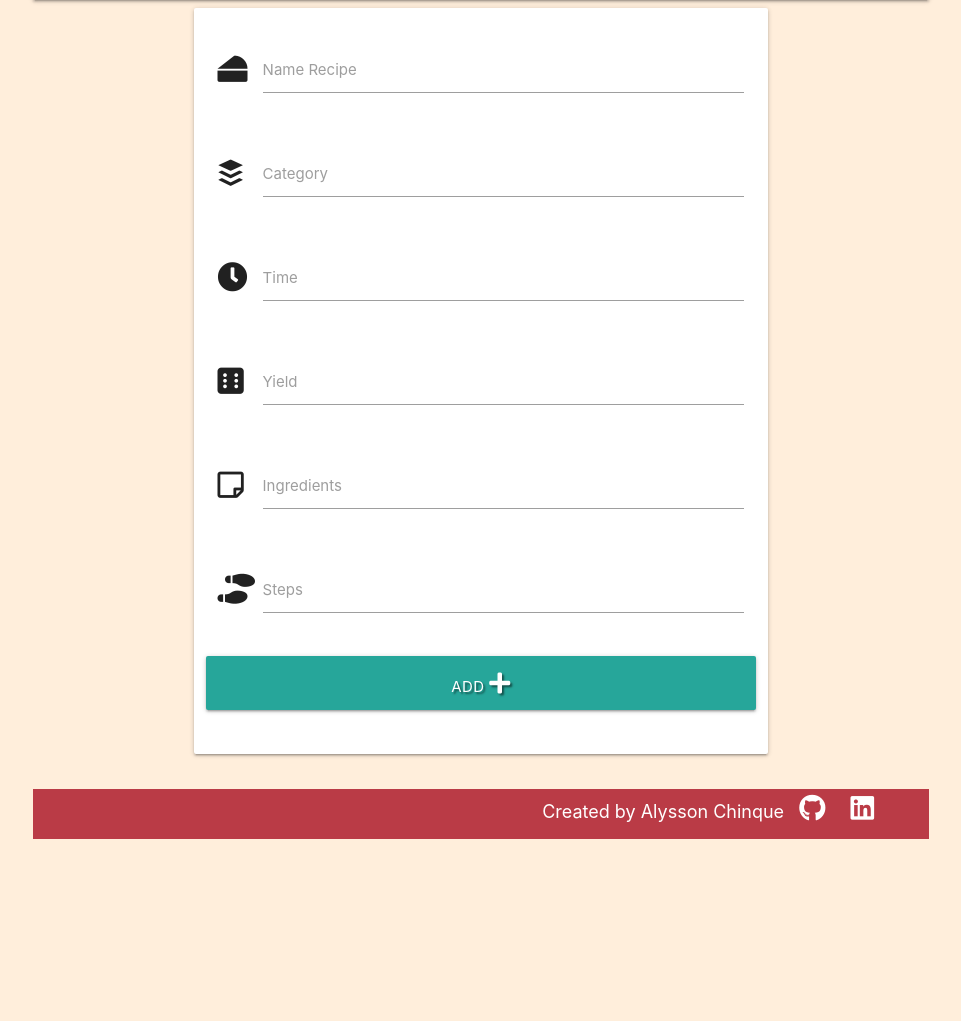
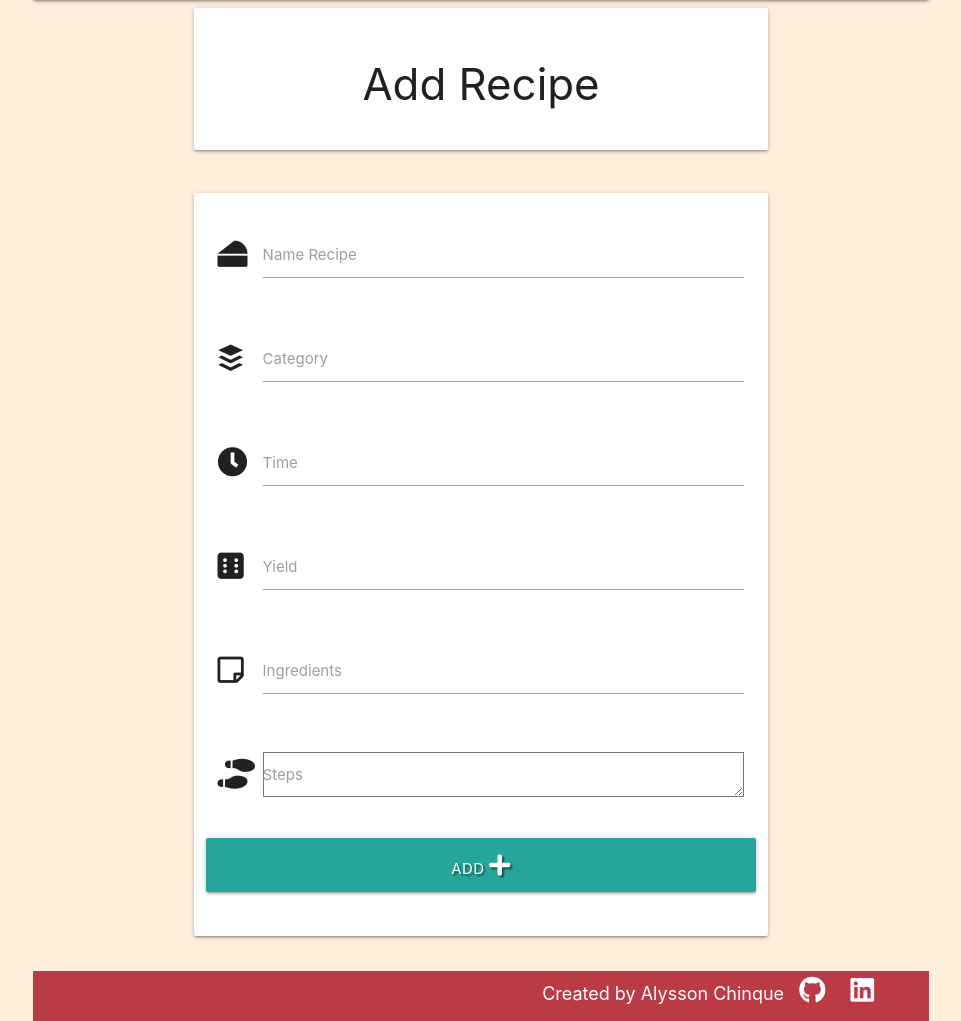
Before and after one commit to Code-Institute-Submissions/CookBook-29, a Flask app: page /addrecipe/ in a window 1280 px wide. Shown: the part 64-1085 px from the top of the page, without its empty margins (159-1120 px from the left). Before the commit the page ends 903 px from the top, so only its background shows below. Run offline with Flask 2, Linux system fonts and the light colour scheme; the visitor is signed in with stand-in values (Sample User, id 1); some libraries are stand-ins or nearby versions; some web fonts are replaced.

Commit message:
Add a header to addrecipe.

```diff
--- a/templates/pages/addrecipe.html
+++ b/templates/pages/addrecipe.html
@@ -3,6 +3,16 @@
 {% block content %}
 
 {% include 'components/navigation/navigation.html' %}
+
+    <div class="row">
+        <div class="col s12 m8 offset-m2">
+            <div class="card-panel">
+                <h3 class="center-align">
+                    Add Recipe
+                </h3>
+            </div>
+        </div>
+    </div>
 
     <div class="row">
         <form class="col s12 m8 offset-m2" method="POST" action="{{ url_for('addRecipe') }}">
@@ -51,7 +61,7 @@
                  <div class="row">
                     <div class="input-field col s12">
                         <i class="fas fa-shoe-prints prefix"></i>
-                        <input id="steps" name="steps" type="text" class="validate" required>
+                        <textarea id="steps" name="steps" type="text" class="validate" required></textarea>
                         <label for="steps">Steps</label>
                     </div>
                 </div>
```
